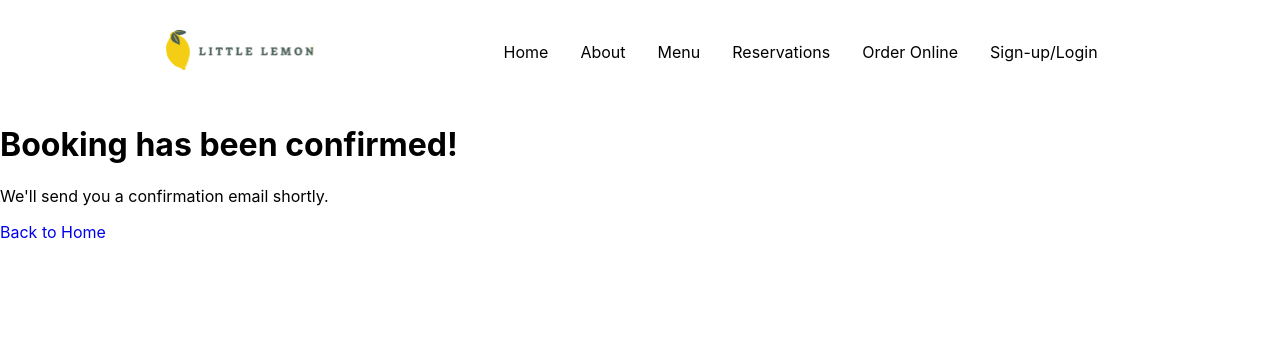
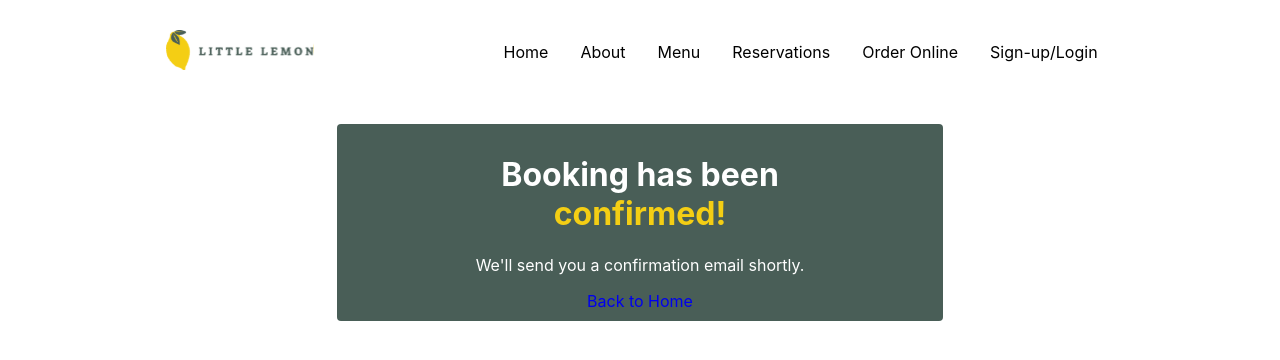
Before and after one commit to gmartinez7435/little-lemon, a React (Create React App) app: page /confirmed in a window 1280 px wide. Shown: the top 360 px of the page. Built offline with nearby package versions, Linux system fonts and the light colour scheme.

Commit message:
added css to confirmation form

```diff
--- a/src/App.css
+++ b/src/App.css
@@ -164,8 +164,28 @@ label {
   border-radius: 4px;
 }
 
-.comfirm span {
-  color: blue;
+.confirm-container {
+  display: flex;
+  justify-content: center;
+}
+
+
+.confirm {
+  display: grid;
+  padding: 10px 10%;
+  background-color: #495e57;
+  color: #fff;
+  border: none;
+  border-radius: 4px;
+  cursor: pointer;
+  margin-top: 20px;
+  width: 350px;
+  text-align: center;
+
+}
+
+.confirm span {
+  color: rgb(244, 206, 20);
 }
 
 /* menu items */
@@ -310,7 +330,7 @@ footer ul li {
   }
 
   form,
-  .comfirm {
+  .confirm {
     padding: 10px 8%;
   }
 
--- a/src/components/ConfirmedBooking.js
+++ b/src/components/ConfirmedBooking.js
@@ -2,6 +2,7 @@ import React from 'react'
 
 const ConfirmedBooking = () => {
   return (
+  <div className='confirm-container'>
     <div className='confirm'>
         <div>
             <h1>Booking has been <span>confirmed!</span></h1>
@@ -9,6 +10,7 @@ const ConfirmedBooking = () => {
             <a href='/'>Back to Home</a>
         </div>
     </div>
+  </div>
   )
 }
 
```
